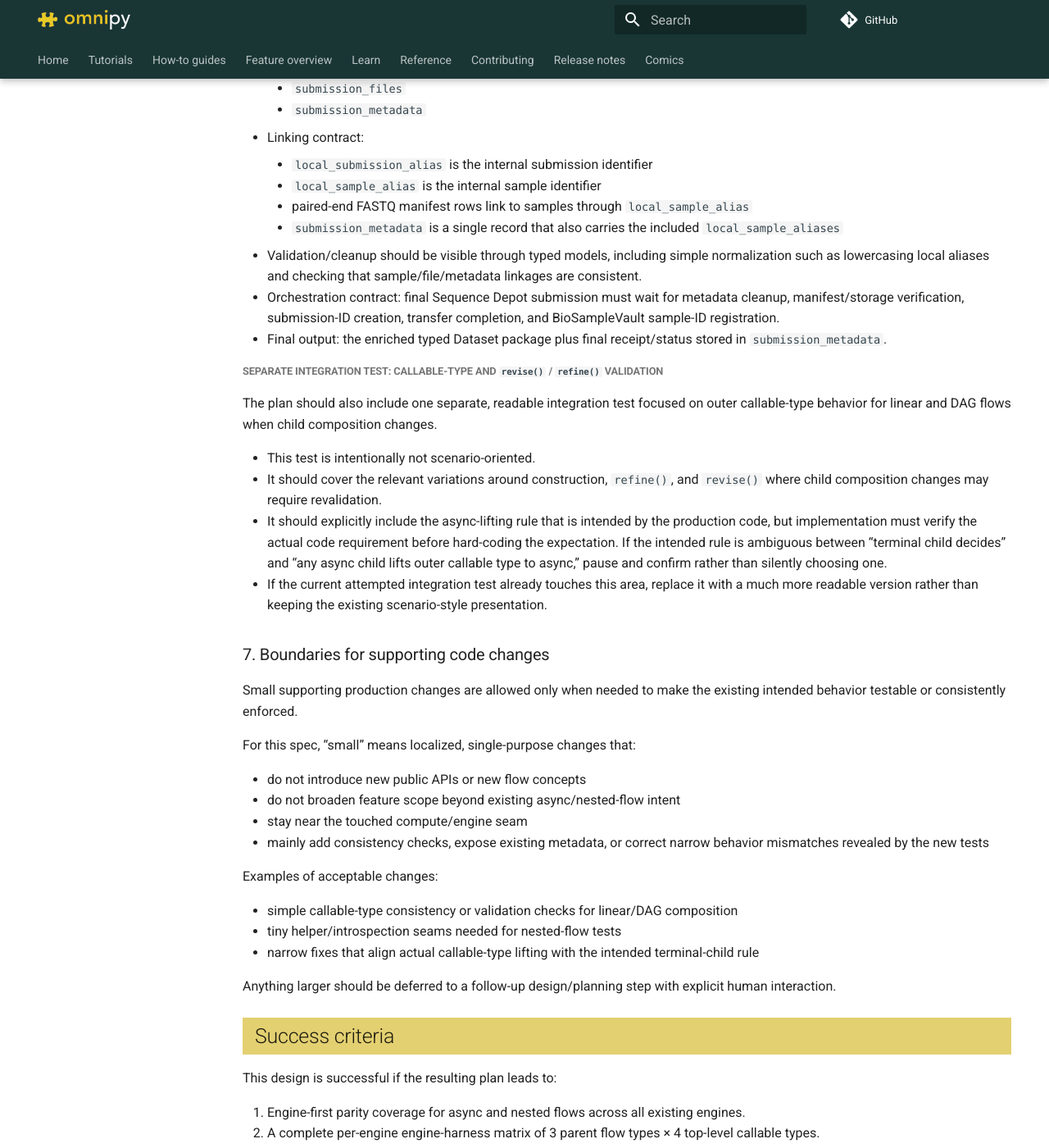
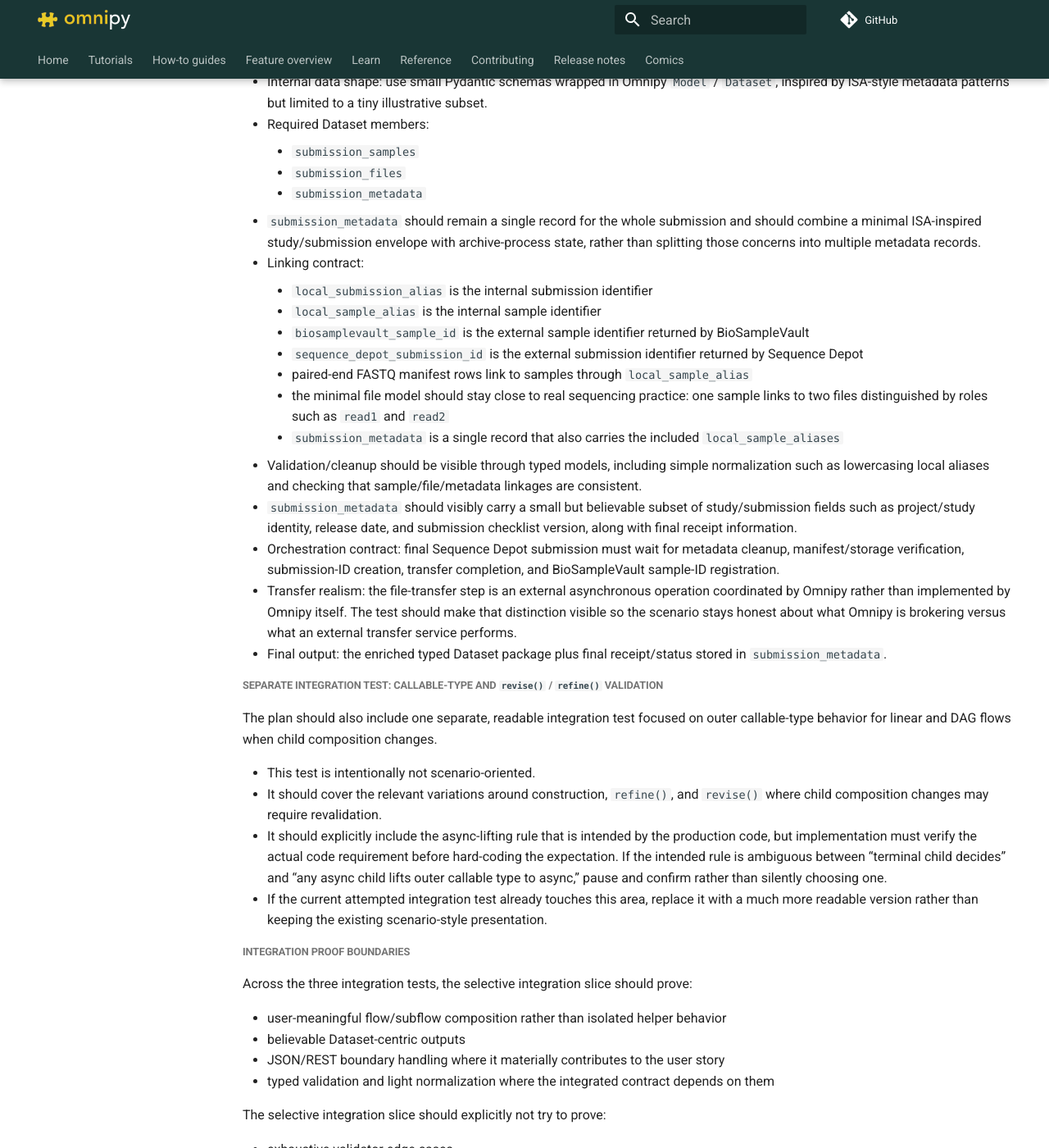
Before and after one commit to fairtracks/omnipy, an MkDocs documentation site: the page built from docs/superpowers/specs/2026-07-09-async-and-sub-flow-testing-schema-design.md, in a window 1280 px wide and 1400 px high, scrolled down 5848 px. Shown: the whole window at 82% size. Built offline with MkDocs 1.6.1 and Material for MkDocs 9.7.7, drawn with Linux system fonts in a browser that asks for light colours; comment, search, counter and statistics services are not loaded; a style sheet for code colours, icons or effects is not loaded; some of the changed text lies outside the part shown.

Commit message:
docs: complete async/subflow integration spec

```diff
--- a/docs/superpowers/specs/2026-07-09-async-and-sub-flow-testing-schema-design.md
+++ b/docs/superpowers/specs/2026-07-09-async-and-sub-flow-testing-schema-design.md
@@ -238,12 +238,17 @@
   monitoring dates.
 - Service boundary: use mock HTTP GET services, built with extracted helper modules + fixtures,
   following the existing `tests/components/remote/` aiohttp-server pattern.
+- Endpoint shape: prefer one mock endpoint per source type (`river` and `wastewater`) with
+  paginated batches selected by query parameters such as `?page=1`, rather than one endpoint per
+  page or one monolithic endpoint returning everything at once.
 - Fetching surface: use real `Dataset.load()` / `load_into()` behavior for the GET side so this
   currently under-tested integration path is exercised.
 - Async shape: one async parent flow with two async source-specific collection tasks; each task may
   fetch multiple pages asynchronously from one source type.
 - Subflow shape: a harmonization subflow should normalize field names and units, then use Omnipy's
   flattening functionality in the integrated path.
+- Shared harmonization backbone: the two sources overlap primarily on geography and time, while
+  still keeping enough source-specific measurements to make the harmonization feel real.
 - Output shape: return a Dataset with two `PandasDataset` members named `samples` and
   `measurements`.
 - Assertions should stay user-facing: representative harmonized rows/values, the two-table output,
@@ -266,17 +271,32 @@
   - `submission_samples`
   - `submission_files`
   - `submission_metadata`
+- `submission_metadata` should remain a single record for the whole submission and should combine a
+  minimal ISA-inspired study/submission envelope with archive-process state, rather than splitting
+  those concerns into multiple metadata records.
 - Linking contract:
   - `local_submission_alias` is the internal submission identifier
   - `local_sample_alias` is the internal sample identifier
+  - `biosamplevault_sample_id` is the external sample identifier returned by BioSampleVault
+  - `sequence_depot_submission_id` is the external submission identifier returned by
+    Sequence Depot
   - paired-end FASTQ manifest rows link to samples through `local_sample_alias`
+  - the minimal file model should stay close to real sequencing practice: one sample links to two
+    files distinguished by roles such as `read1` and `read2`
   - `submission_metadata` is a single record that also carries the included
     `local_sample_aliases`
 - Validation/cleanup should be visible through typed models, including simple normalization such as
   lowercasing local aliases and checking that sample/file/metadata linkages are consistent.
+- `submission_metadata` should visibly carry a small but believable subset of study/submission
+  fields such as project/study identity, release date, and submission checklist version, along with
+  final receipt information.
 - Orchestration contract: final Sequence Depot submission must wait for metadata cleanup,
   manifest/storage verification, submission-ID creation, transfer completion, and BioSampleVault
   sample-ID registration.
+- Transfer realism: the file-transfer step is an external asynchronous operation coordinated by
+  Omnipy rather than implemented by Omnipy itself. The test should make that distinction visible so
+  the scenario stays honest about what Omnipy is brokering versus what an external transfer service
+  performs.
 - Final output: the enriched typed Dataset package plus final receipt/status stored in
   `submission_metadata`.
 
@@ -294,6 +314,23 @@
   callable type to async,” pause and confirm rather than silently choosing one.
 - If the current attempted integration test already touches this area, replace it with a much more
   readable version rather than keeping the existing scenario-style presentation.
+
+##### Integration proof boundaries
+
+Across the three integration tests, the selective integration slice should prove:
+
+- user-meaningful flow/subflow composition rather than isolated helper behavior
+- believable Dataset-centric outputs
+- JSON/REST boundary handling where it materially contributes to the user story
+- typed validation and light normalization where the integrated contract depends on them
+
+The selective integration slice should explicitly not try to prove:
+
+- exhaustive validator edge cases
+- low-level flattening mechanics in isolation
+- all retry/failure-path combinations
+- real support for actual third-party public services
+- every callable-type combination already covered more thoroughly by the engine harness
 
 ### 7. Boundaries for supporting code changes
 
```
